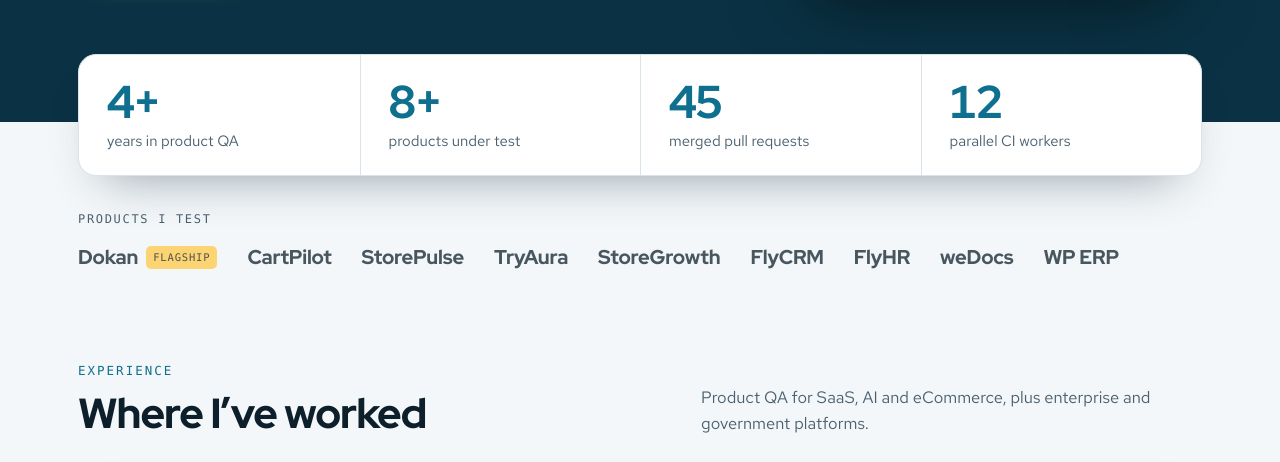
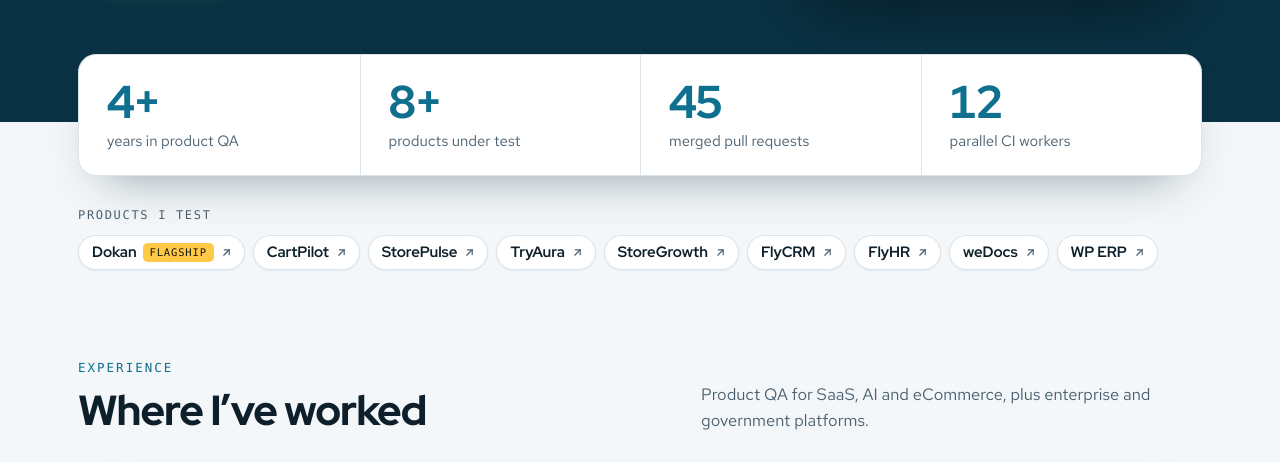
Before and after one commit to shohan0120/shohan0120.github.io, a plain HTML site: page index.html in a window 1280 px wide. Shown: the part 705-1167 px from the top of the page. Drawn offline with Linux system fonts and the light colour scheme; a web font is replaced by a local one.

Commit message:
Make product links look clickable
Updated logos section styles and added SVG icons to product links.

```diff
--- a/index.html
+++ b/index.html
@@ -233,10 +233,13 @@ body::before { content: ""; position: fixed; inset: 0 0 auto; height: env(safe-a
   .metric:nth-child(3) { border-left: 0; }
   .metric:nth-child(n+3) { border-top: 1px solid var(--line); }
 }
-.logos { display: flex; flex-wrap: wrap; align-items: center; gap: 12px 30px; padding-top: 34px; }
-.logos .label { font-family: var(--font-mono); font-size: 12px; letter-spacing: 0.14em; text-transform: uppercase; color: var(--muted); flex-basis: 100%; }
-.logos a { display: inline-flex; align-items: center; gap: 8px; font-family: var(--font-display); font-weight: 800; font-size: 20px; letter-spacing: -0.01em; color: var(--ink); opacity: .74; text-decoration: none; transition: opacity .15s ease, color .15s ease; }
-.logos a:hover { opacity: 1; color: var(--accent); }
+.logos { display: flex; flex-wrap: wrap; align-items: center; gap: 8px; padding-top: 30px; }
+.logos .label { font-family: var(--font-mono); font-size: 12px; letter-spacing: 0.14em; text-transform: uppercase; color: var(--muted); flex-basis: 100%; margin-bottom: 2px; }
+/* Each product name links to its site, so it is drawn as a button: a bordered pill with an outbound arrow. */
+.logos a { display: inline-flex; align-items: center; gap: 6px; padding: 7px 11px 7px 13px; border: 1px solid var(--line); border-radius: 999px; background: var(--card); box-shadow: 0 1px 2px rgba(6, 38, 54, 0.06); font-family: var(--font-display); font-weight: 700; font-size: 15px; line-height: 1.25; letter-spacing: -0.005em; color: var(--ink); text-decoration: none; transition: color .15s ease, border-color .15s ease, background-color .15s ease, transform .15s ease; }
+.logos a svg { width: 13px; height: 13px; flex: none; color: var(--muted); transition: color .15s ease, transform .15s ease; }
+.logos a:hover, .logos a:focus-visible { color: var(--accent); border-color: var(--accent); background: var(--accent-soft); transform: translateY(-1px); }
+.logos a:hover svg, .logos a:focus-visible svg { color: var(--accent); transform: translate(1px, -1px); }
 .flag { font-family: var(--font-mono); font-size: 10.5px; font-weight: 500; letter-spacing: 0.08em; text-transform: uppercase; padding: 3px 7px; border-radius: 5px; background: var(--hi); color: var(--hi-ink); }
 
 /* Sections */
@@ -417,7 +420,7 @@ body::before { content: ""; position: fixed; inset: 0 0 auto; height: env(safe-a
   html { scroll-behavior: auto; }
   .dot, .shard { animation: none; }
   .btn, .prod, .logos a, .pr { transition: none; }
-  .btn:hover, .prod:hover { transform: none; }
+  .btn:hover, .prod:hover, .logos a:hover, .logos a:hover svg { transform: none; }
 }
 </style>
 </head>
@@ -522,15 +525,15 @@ body::before { content: ""; position: fixed; inset: 0 0 auto; height: env(safe-a
       </div>
       <div class="logos">
         <span class="label">Products I test</span>
-        <a href="https://dokan.co/" target="_blank" rel="noopener">Dokan <span class="flag">Flagship</span></a>
-        <a href="https://cartpilot.ai/" target="_blank" rel="noopener">CartPilot</a>
-        <a href="https://storepulse.co/" target="_blank" rel="noopener">StorePulse</a>
-        <a href="https://storepulse.co/plugins/tryaura/docs/" target="_blank" rel="noopener">TryAura</a>
-        <a href="https://storepulse.co/plugins/storegrowth/" target="_blank" rel="noopener">StoreGrowth</a>
-        <a href="https://flycrm.co/" target="_blank" rel="noopener">FlyCRM</a>
-        <a href="https://flyhr.co/" target="_blank" rel="noopener">FlyHR</a>
-        <a href="https://wedocs.co/" target="_blank" rel="noopener">weDocs</a>
-        <a href="https://wperp.com/" target="_blank" rel="noopener">WP ERP</a>
+        <a href="https://dokan.co/" target="_blank" rel="noopener">Dokan <span class="flag">Flagship</span><svg viewBox="0 0 24 24" fill="none" stroke="currentColor" stroke-width="2.2" stroke-linecap="round" stroke-linejoin="round" aria-hidden="true"><path d="M7 17L17 7"/><path d="M8 7h9v9"/></svg></a>
+        <a href="https://cartpilot.ai/" target="_blank" rel="noopener">CartPilot<svg viewBox="0 0 24 24" fill="none" stroke="currentColor" stroke-width="2.2" stroke-linecap="round" stroke-linejoin="round" aria-hidden="true"><path d="M7 17L17 7"/><path d="M8 7h9v9"/></svg></a>
+        <a href="https://storepulse.co/" target="_blank" rel="noopener">StorePulse<svg viewBox="0 0 24 24" fill="none" stroke="currentColor" stroke-width="2.2" stroke-linecap="round" stroke-linejoin="round" aria-hidden="true"><path d="M7 17L17 7"/><path d="M8 7h9v9"/></svg></a>
+        <a href="https://storepulse.co/plugins/tryaura/docs/" target="_blank" rel="noopener">TryAura<svg viewBox="0 0 24 24" fill="none" stroke="currentColor" stroke-width="2.2" stroke-linecap="round" stroke-linejoin="round" aria-hidden="true"><path d="M7 17L17 7"/><path d="M8 7h9v9"/></svg></a>
+        <a href="https://storepulse.co/plugins/storegrowth/" target="_blank" rel="noopener">StoreGrowth<svg viewBox="0 0 24 24" fill="none" stroke="currentColor" stroke-width="2.2" stroke-linecap="round" stroke-linejoin="round" aria-hidden="true"><path d="M7 17L17 7"/><path d="M8 7h9v9"/></svg></a>
+        <a href="https://flycrm.co/" target="_blank" rel="noopener">FlyCRM<svg viewBox="0 0 24 24" fill="none" stroke="currentColor" stroke-width="2.2" stroke-linecap="round" stroke-linejoin="round" aria-hidden="true"><path d="M7 17L17 7"/><path d="M8 7h9v9"/></svg></a>
+        <a href="https://flyhr.co/" target="_blank" rel="noopener">FlyHR<svg viewBox="0 0 24 24" fill="none" stroke="currentColor" stroke-width="2.2" stroke-linecap="round" stroke-linejoin="round" aria-hidden="true"><path d="M7 17L17 7"/><path d="M8 7h9v9"/></svg></a>
+        <a href="https://wedocs.co/" target="_blank" rel="noopener">weDocs<svg viewBox="0 0 24 24" fill="none" stroke="currentColor" stroke-width="2.2" stroke-linecap="round" stroke-linejoin="round" aria-hidden="true"><path d="M7 17L17 7"/><path d="M8 7h9v9"/></svg></a>
+        <a href="https://wperp.com/" target="_blank" rel="noopener">WP ERP<svg viewBox="0 0 24 24" fill="none" stroke="currentColor" stroke-width="2.2" stroke-linecap="round" stroke-linejoin="round" aria-hidden="true"><path d="M7 17L17 7"/><path d="M8 7h9v9"/></svg></a>
       </div>
     </div>
   </div>
```
